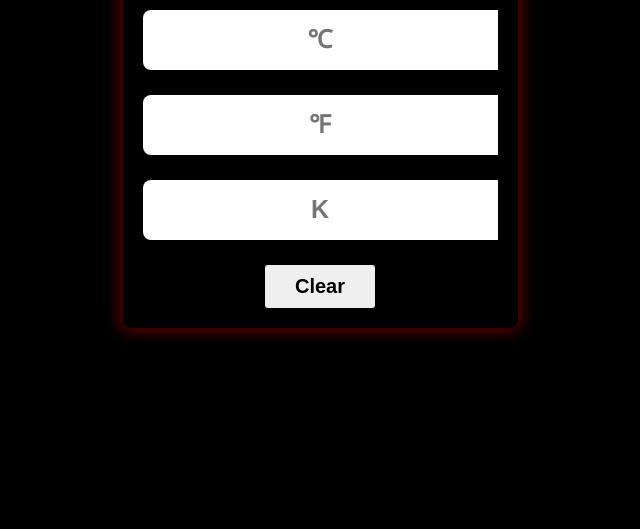
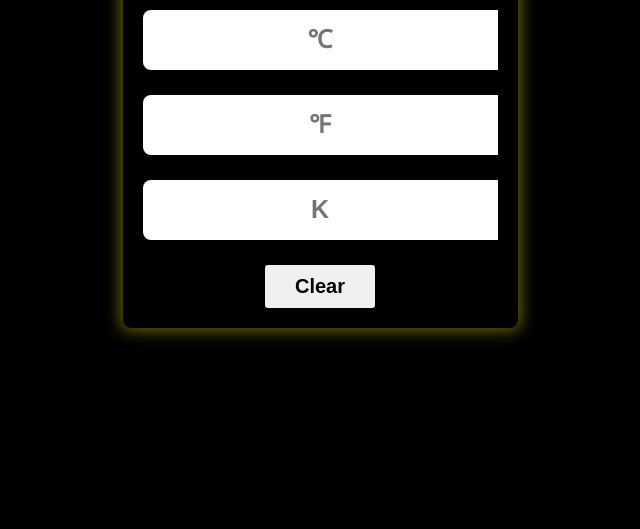
Before and after one commit to ReeyaSharma10/TemperatureConvertor, a plain HTML site: page temperature convertor/index.html in a window 1280 px wide. Shown: the part 271-800 px from the top of the page, without its empty margins (320-960 px from the left). Drawn offline with Linux system fonts and the light colour scheme.

Commit message:
Update temp.css

```diff
--- a/temperature convertor/temp.css
+++ b/temperature convertor/temp.css
@@ -1,3 +1,4 @@
+
 *{
     margin: 0;
     padding: 0;
@@ -16,7 +17,7 @@ body{
     max-width: 450px;
     background: #0894e600;
     border-radius: 8px;
-    box-shadow: 0px 0px 15px 3px rgba(247, 4, 4, 0.4);
+    box-shadow: 0px 0px 15px 3px rgba(247, 247, 4, 0.4);
     font-family: sans-serif;
     padding: 20px;
 }
```
